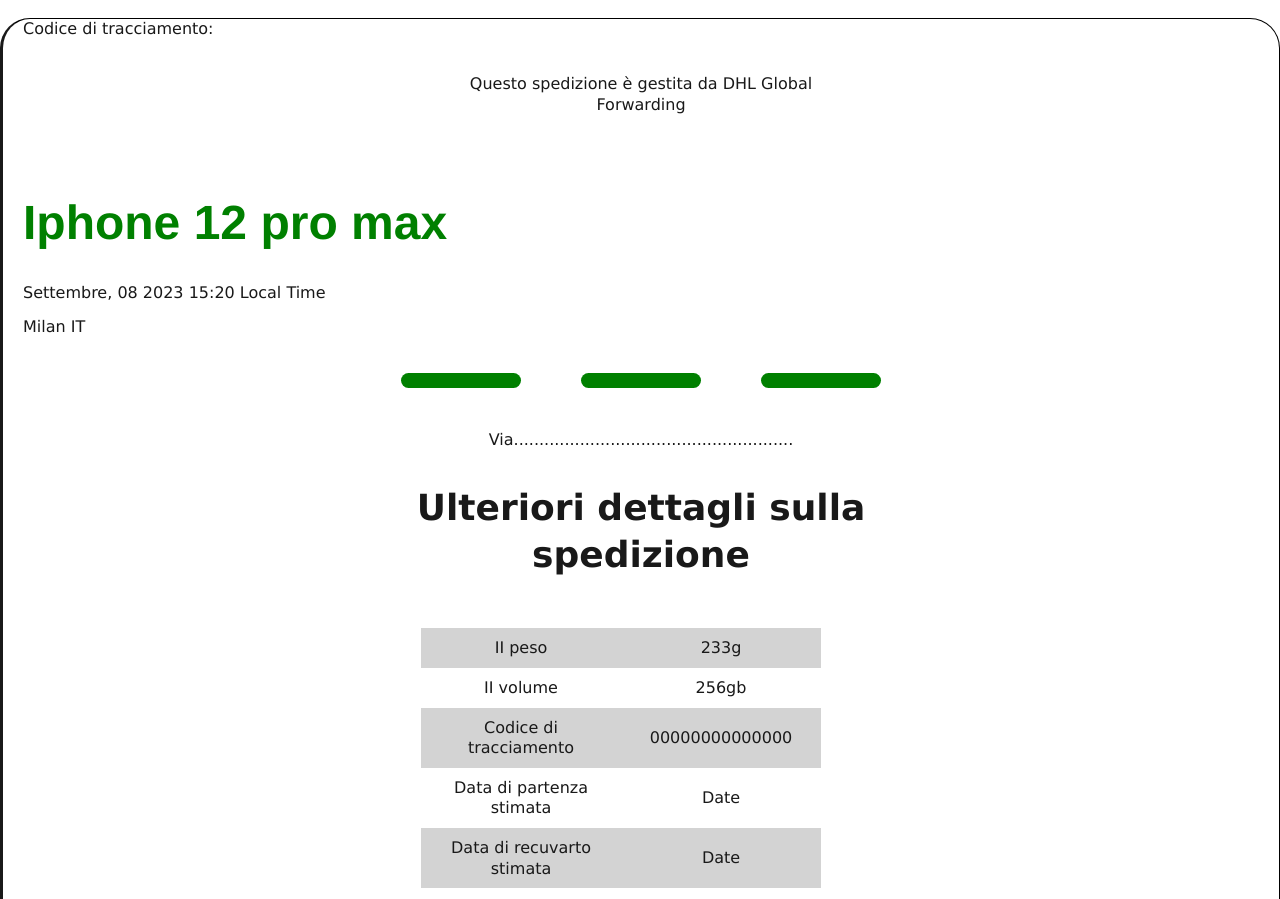
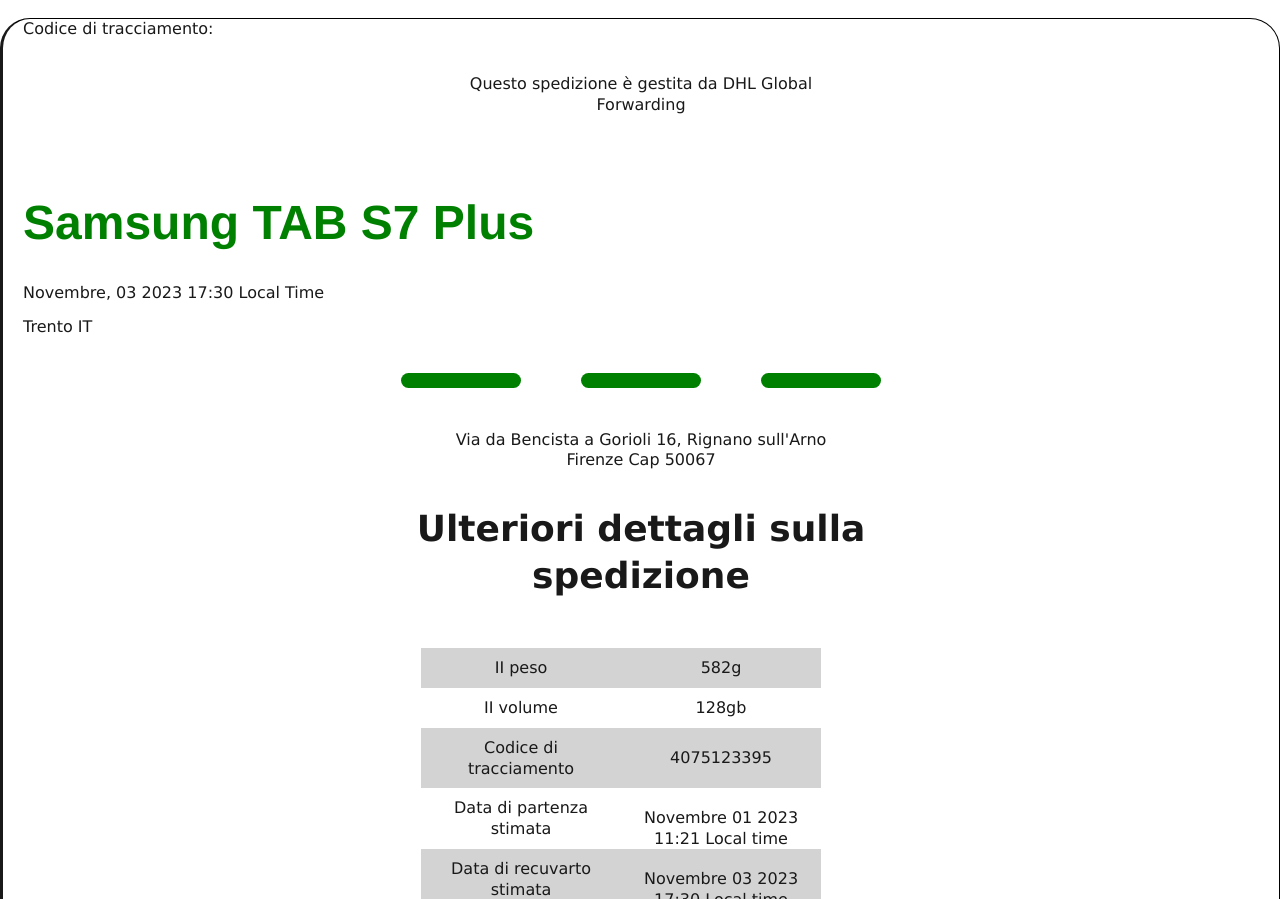
Before and after one commit to Elysee9017/no, a plain HTML site: page page.html in a window 1280 px wide. Shown: the part 53-952 px from the top of the page. Drawn offline with Linux system fonts and the light colour scheme; a web font is replaced by a local one.

Commit message:
Update page.html

```diff
--- a/page.html
+++ b/page.html
@@ -54,9 +54,9 @@
     <p>Questo spedizione è gestita da DHL Global  <br>Forwarding</p><br><br><br>
 </nav>
 
-    <h1 class="group-heading red">Iphone 12 pro max</h1>
-    <p>Settembre, 08 2023 15:20 Local Time</p>
-    <p>Milan IT</p> <br>
+    <h1 class="group-heading red">Samsung TAB S7 Plus</h1>
+    <p>Novembre, 03 2023 17:30 Local Time</p>
+    <p>Trento IT</p> <br>
     <nav class="body-nav19" id="body-nav19">
     <p>
     <nav class="body-nav4" id="body-nav4">
@@ -86,36 +86,36 @@
 
 
 <nav class="body-nav5" id="body-nav5">
-    <p>Via.......................................................</p><br>
+    <p>Via da Bencista a Gorioli 16, Rignano sull'Arno<br>Firenze Cap 50067</p><br>
 </nav>
     <h2 class="">Ulteriori dettagli sulla <br> spedizione</h2><br>
     <main class="main">
 <nav class="main-nav2" id="main-nav2">
    <p>II peso </nav>
 
-    <nav class="main-nav2" id="main-nav2">233g</nav></p>
+    <nav class="main-nav2" id="main-nav2">582g</nav></p>
 
 </main>
 <nav class="body-nav7" id="body-nav7">
     <nav class="body-nav6" id="body-nav6">
    <p>II volume</nav>
-     <nav class="body-nav6" id="body-nav6">   256gb</nav></p>
+     <nav class="body-nav6" id="body-nav6">   128gb</nav></p>
     </nav>
 
     <nav class="body-nav8" id="body-nav8">
         <nav class="body-nav9" id="body-nav9">
    <p>Codice di<br>tracciamento</nav>
-    <nav class="body-nav9" id="body-nav9"><nav class="body-nav10" id="body-nav10">00000000000000</nav></nav></p>
+    <nav class="body-nav9" id="body-nav9"><nav class="body-nav10" id="body-nav10">4075123395</nav></nav></p>
     </nav>
 
     <nav class="body-nav11" id="body-nav11">
         <nav class="body-nav12" id="body-nav12">
-   <p>Data di partenza<br>stimata</nav>      <nav class="body-nav12" id="body-nav12"><nav class="body-nav13" id="body-nav13">Date</nav></nav></p>
+   <p>Data di partenza<br>stimata</nav>      <nav class="body-nav12" id="body-nav12"><nav class="body-nav13" id="body-nav13">Novembre 01 2023<br>11:21 Local time</nav></nav></p>
 </nav>
 <br>
 <nav class="body-nav14" id="body-nav14">
     <nav class="body-nav15" id="body-nav15">
-   <p>Data di recuvarto<br>stimata</nav>      <nav class="body-nav15" id="body-nav15"><nav class="body-nav16" id="body-nav16">Date</nav></nav></p>
+   <p>Data di recuvarto<br>stimata</nav>      <nav class="body-nav15" id="body-nav15"><nav class="body-nav16" id="body-nav16">Novembre 03 2023<br>17:30 Local time</nav></nav></p>
 </nav>
 	<br><br>
 </nav>
```
